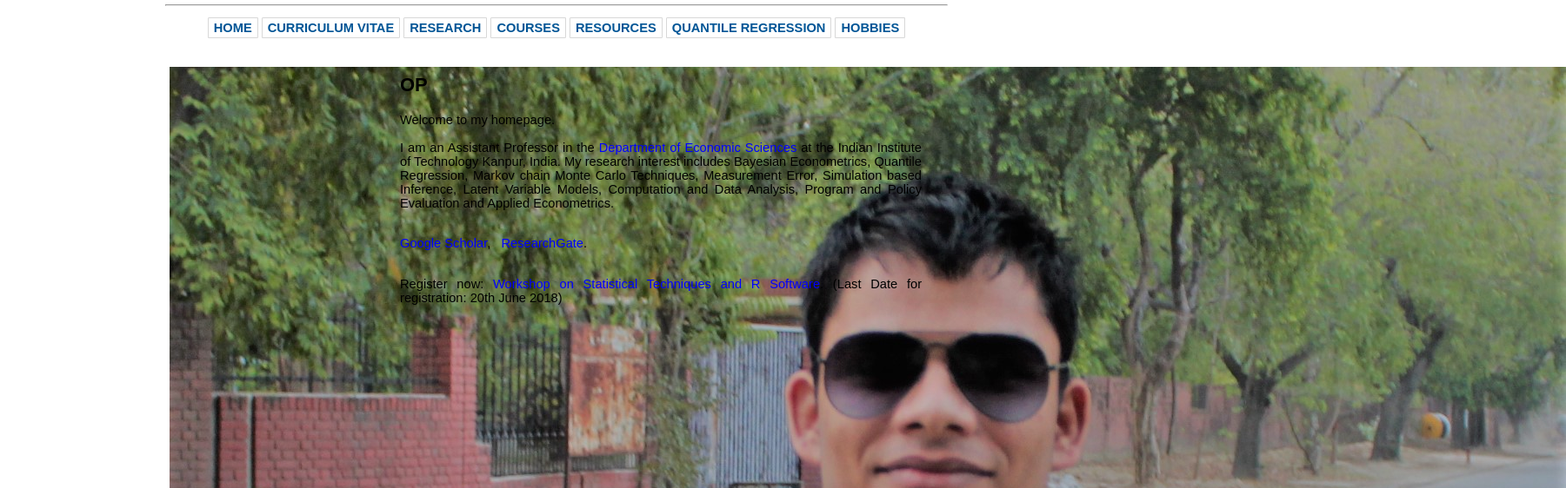
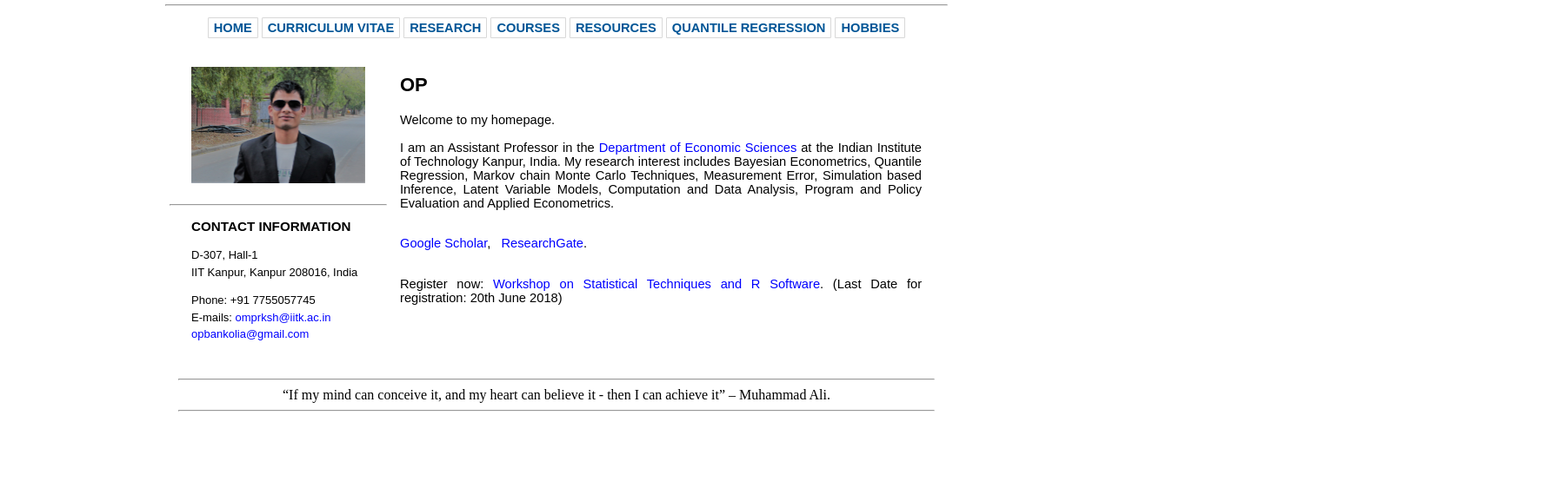
Before and after one commit to opbankolia/opbankolia.github.io, a plain HTML site: page index.html in a window 1280 px wide. Shown: the part 110-672 px from the top of the page at 87% size, 1801 px wide, since content can reach past the window. Drawn offline with Linux system fonts and the light colour scheme.

Commit message:
Update index.html

```diff
--- a/index.html
+++ b/index.html
@@ -35,7 +35,8 @@ p.big {line-height: 1.5;}
 <div id="nav">
 <br>
 <center>
-<img src="op.jpg" alt="Avatar">
+<img src="op.jpg"  width="80%" height="50%"
+    border-radius: 40%; >
 </center>
 <br>
 <hr align="left" >
```
